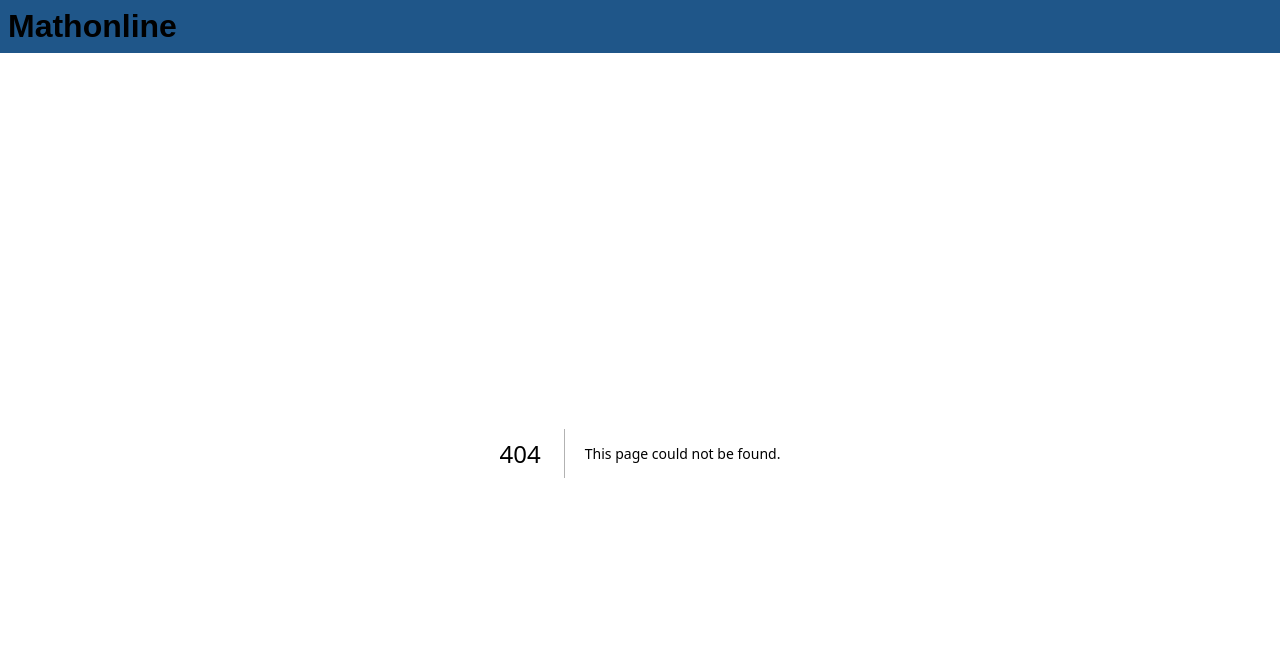
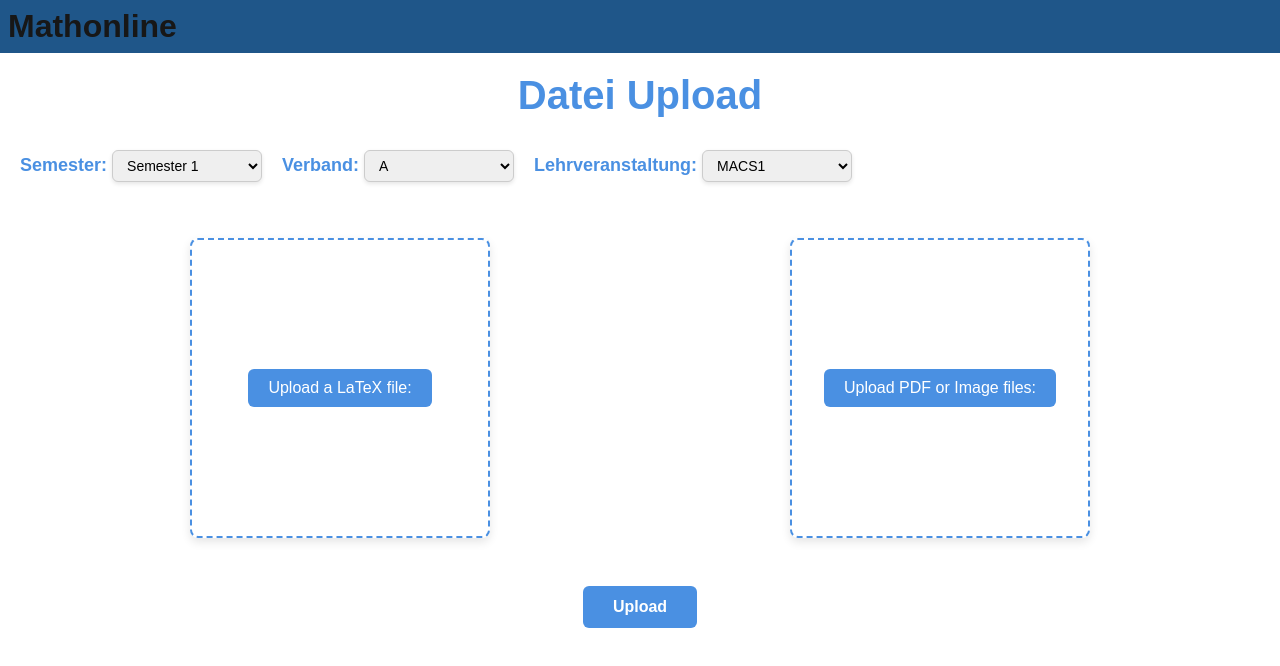
Before and after one commit to TW-MathOnline/mathonline, a Next.js app in the folder packages/mo-frontend/: page /upload in a window 1280 px wide. Before the commit this address had no page. Shown: the top 666 px of the page. Built offline with nearby package versions, Linux system fonts and the light colour scheme; what @apollo/experimental-nextjs-app-support would draw is missing.

Commit message:
added file upload fe

```diff
--- /dev/null
+++ b/packages/mo-frontend/src/app/components/header/fileUpload/fileUpload.module.css
@@ -0,0 +1,127 @@
+.form {
+    display: flex;
+    flex-direction: column;
+    justify-content: flex-start;
+    align-items: center;
+    height: 100vh;
+    margin: 0;
+    padding: 20px;
+    font-family: 'Arial', sans-serif;
+}
+
+.h1 {
+    font-size: 2.5rem;
+    color: #4A90E2;
+    margin-bottom: 20px;
+    font-weight: bold;
+    text-align: center;
+}
+
+.dropdownContainer {
+    position: absolute;
+    top: 150px;
+    left: 20px;
+    display: flex;
+    flex-direction: row;
+    align-items: center;
+    gap: 20px;
+}
+
+.dropdownContainer label {
+    font-size: 18px;
+    font-weight: bold;
+    color: #4A90E2;
+    margin-right: 5px;
+}
+
+.dropdownContainer select {
+    width: 150px;
+    padding: 6px 10px;
+    font-size: 14px;
+    border: 1px solid #ccc;
+    border-radius: 6px;
+    box-shadow: 0 2px 4px rgba(0, 0, 0, 0.1);
+    transition: border-color 0.3s ease-in-out, box-shadow 0.3s ease-in-out;
+}
+
+.dropdownContainer select:focus {
+    border-color: #4A90E2;
+    box-shadow: 0 0 8px rgba(74, 144, 226, 0.8);
+    outline: none;
+}
+
+.uploadContainer {
+    display: flex;
+    justify-content: space-between;
+    gap: 30px;
+    width: 100%;
+    max-width: 900px;
+    margin-top: 100px;
+}
+
+.uploadField {
+    display: flex;
+    flex-direction: column;
+    align-items: center;
+    justify-content: center;
+    border: 2px dashed #4A90E2;
+    border-radius: 8px;
+    padding: 25px;
+    width: 300px;
+    height: 300px;
+    box-shadow: 0 4px 10px rgba(0, 0, 0, 0.1);
+    transition: all 0.3s ease-in-out;
+}
+
+.uploadField:hover {
+    background-color: #f0faff;
+    border-color: #357ABD;
+}
+
+.uploadField input[type="file"] {
+    display: none;
+}
+
+.uploadField label {
+    font-size: 16px;
+    font-weight: 500;
+    color: #fff;
+    cursor: pointer;
+    padding: 10px 20px;
+    background-color: #4A90E2;
+    border-radius: 6px;
+    transition: background-color 0.3s ease;
+}
+
+.uploadField label:hover {
+    background-color: #357ABD;
+}
+
+.uploadField p {
+    margin-top: 10px;
+    font-size: 14px;
+    color: #666;
+    text-align: center;
+    font-weight: 400;
+}
+
+.button {
+    margin-top: 30px;
+    padding: 12px 30px;
+    background-color: #4A90E2;
+    color: white;
+    font-size: 16px;
+    font-weight: bold;
+    border: none;
+    border-radius: 6px;
+    cursor: pointer;
+    transition: background-color 0.3s ease, transform 0.2s;
+}
+
+.button:hover {
+    background-color: #357ABD;
+}
+
+.button:active {
+    transform: scale(0.98);
+}
--- /dev/null
+++ b/packages/mo-frontend/src/app/components/header/fileUpload/fileUpload.tsx
@@ -0,0 +1,144 @@
+"use client";
+import { useState } from "react";
+import styles from "./fileUpload.module.css";
+
+export function FileUpload(): JSX.Element {
+  const [latexFile, setLatexFile] = useState<File | null>(null);
+  const [Assets, setAssets] = useState<File[]>([]);
+
+  const handleLatexFileChange = (
+    event: React.ChangeEvent<HTMLInputElement>
+  ) => {
+    const file = event.target.files ? event.target.files[0] : null;
+    setLatexFile(file);
+  };
+
+  const handleAssetsChange = (event: React.ChangeEvent<HTMLInputElement>) => {
+    const files = event.target.files ? Array.from(event.target.files) : [];
+    setAssets(files);
+  };
+
+  async function handleUpload(event: React.FormEvent<HTMLFormElement>) {
+    event.preventDefault();
+
+    const formData = new FormData(event.currentTarget);
+    const latexfile = latexFile;
+    const assets = Assets;
+    const semester = formData.get("semester") as string;
+    const verband = formData.get("verband") as string;
+    const lehrveranstaltung = formData.get("lehrveranstaltung") as string;
+
+    const x = {
+      latexfile,
+      assets,
+      semester,
+      verband,
+      lehrveranstaltung,
+    };
+
+    console.log("Uploaded files and selections:", x);
+  }
+
+  const handleDragOver = (event: React.DragEvent<HTMLDivElement>) => {
+    event.preventDefault();
+  };
+
+  const handleDrop = (event: React.DragEvent<HTMLDivElement>) => {
+    event.preventDefault();
+
+    const droppedFiles = event.dataTransfer.files;
+    if (droppedFiles.length > 0) {
+      const file = droppedFiles[0];
+      if (file && file.name.endsWith(".tex")) {
+        setLatexFile(file);
+      }
+
+      const files = Array.from(droppedFiles).filter((file) =>
+        file.name.match(/\.(pdf|jpg|jpeg|png|gif)$/i)
+      );
+      setAssets(files);
+    }
+  };
+
+  return (
+    <form className={styles.form} onSubmit={handleUpload}>
+      <h1 className={styles.h1}>Datei Upload</h1>
+
+      {/* Dropdown container */}
+      <div className={styles.dropdownContainer}>
+        {/* Semester Dropdown */}
+        <div className={styles.dropdown}>
+          <label htmlFor="semester">Semester:</label>
+          <select name="semester" id="semester">
+            <option value="Sem1">Semester 1</option>
+            <option value="Sem2">Semester 2</option>
+            <option value="Sem3">Semester 3</option>
+          </select>
+        </div>
+
+        {/* Verband Dropdown */}
+        <div className={styles.dropdown}>
+          <label htmlFor="verband">Verband:</label>
+          <select name="verband" id="verband">
+            <option value="A">A</option>
+            <option value="B">B</option>
+            <option value="C">C</option>
+          </select>
+        </div>
+
+        {/* Lehrveranstaltung Dropdown */}
+        <div className={styles.dropdown}>
+          <label htmlFor="lehrveranstaltung">Lehrveranstaltung:</label>
+          <select name="lehrveranstaltung" id="lehrveranstaltung">
+            <option value="MACS1">MACS1</option>
+            <option value="MACS2">MACS2</option>
+            <option value="Andere">Andere</option>
+          </select>
+        </div>
+      </div>
+
+      {/* File Upload Container */}
+      <div className={styles.uploadContainer}>
+        {/* LaTeX file upload field */}
+        <div
+          className={styles.uploadField}
+          onDragOver={handleDragOver}
+          onDrop={handleDrop}
+        >
+          <label htmlFor="latex-upload">Upload a LaTeX file:</label>
+          <input
+            type="file"
+            id="latex-upload"
+            accept=".tex"
+            onChange={handleLatexFileChange}
+          />
+          {latexFile && <p>Selected file: {latexFile.name}</p>}
+        </div>
+
+        {/* assets upload field */}
+        <div
+          className={styles.uploadField}
+          onDragOver={handleDragOver}
+          onDrop={handleDrop}
+        >
+          <label htmlFor="asset-upload">Upload PDF or Image files:</label>
+          <input
+            type="file"
+            id="asset-upload"
+            accept=".pdf, .jpg, .jpeg, .png, .gif"
+            multiple
+            onChange={handleAssetsChange}
+          />
+          {Assets.length > 0 && (
+            <p>Selected files: {Assets.map((file) => file.name).join(", ")}</p>
+          )}
+        </div>
+      </div>
+
+      <br />
+      <button type="submit" className={styles.button}>
+        Upload
+      </button>
+    </form>
+  );
+}
--- /dev/null
+++ b/packages/mo-frontend/src/app/upload/page.tsx
@@ -0,0 +1,5 @@
+import { FileUpload } from "../components/header/fileUpload/fileUpload";
+
+export default function Home() {
+  return <FileUpload />;
+}
```
